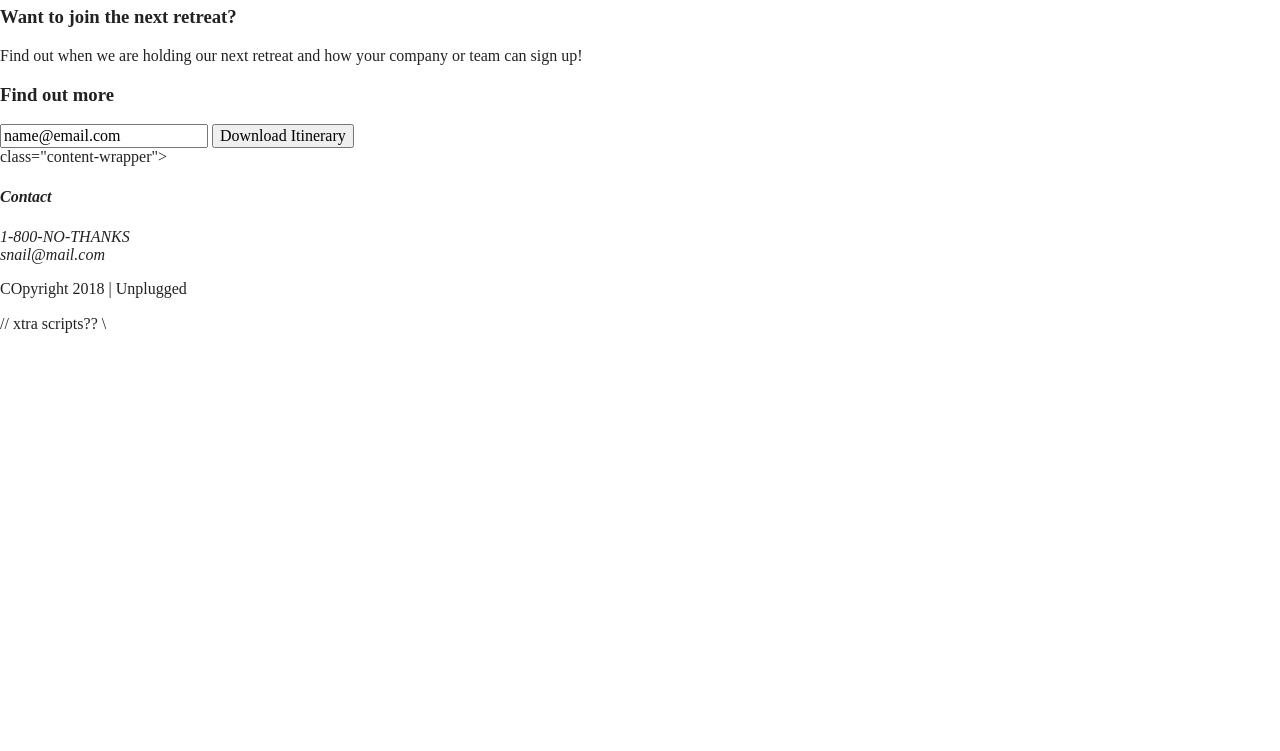
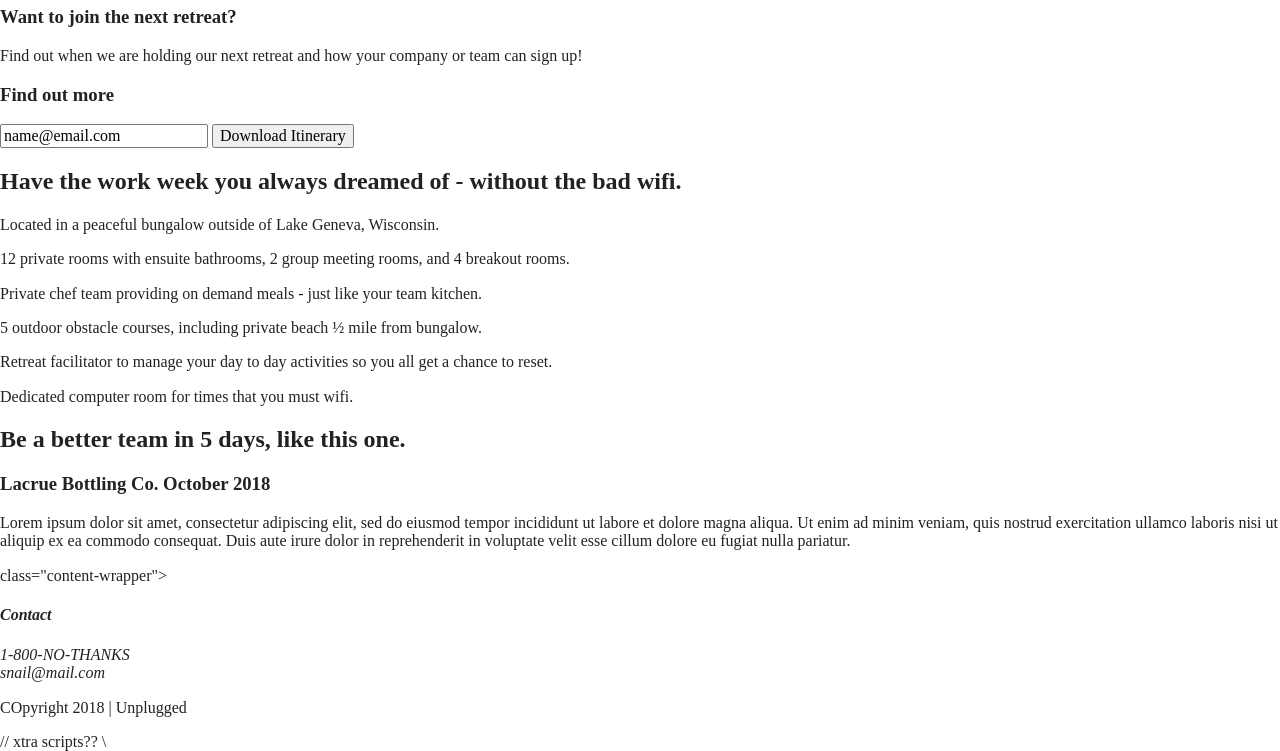
Before and after one commit to bluescaban/responsive-project, a website built with Parcel: page index.html in a window 1280 px wide. Shown: the part 180-931 px from the top of the page. Before the commit the page ends 800 px from the top, so only its background shows below. Built offline with nearby package versions, Linux system fonts and the light colour scheme.

Commit message:
more html

```diff
--- a/index.html
+++ b/index.html
@@ -3,14 +3,11 @@
 
 <head>
   <meta charset="utf-8">
-  <title></title>
+  <title>Response</title>
+  <meta http-equiv="x-ua-compatible" content="ie=edge">
+
   <meta name="description" content="">
   <meta name="viewport" content="width=device-width, initial-scale=1">
-
-  <meta property="og:title" content="">
-  <meta property="og:type" content="">
-  <meta property="og:url" content="">
-  <meta property="og:image" content="">
 
   <link rel="manifest" href="site.webmanifest">
   <link rel="apple-touch-icon" href="icon.png">
@@ -18,9 +15,6 @@
 
   <link rel="stylesheet" href="css/normalize.css">
   <link rel="stylesheet" href="css/main.css">
-
-  <meta name="theme-color" content="#fafafa">
-  <title>Response</title>
 </head>
 
 <body>
@@ -33,8 +27,8 @@
           <div class="header-divider"></div>
           <nav>
               <ul>
-                  <li><a href="faq/index.html" target="_blank"></a></li>
-                  <li><a href="about/index.html" terget="_blank">About</a>
+                  <li><a href="faq/index.html" target="_blank">FAQ</a></li>
+                  <li><a href="about/index.html" terget="_blank">About</a></li>
               <ul>
           <nav>
         </div>
@@ -64,6 +58,73 @@
         </div>
       </aside>
 
+      <section clas="feautures">
+          <div class="content-wrapper">
+            <h2>Have the work week you always dreamed of - without the bad wifi.</h2>
+            <div class="features-items">
+                <article>
+                    <p class="fontawesome-icon">
+                    </p>
+                    <p class="features-item-description">
+                        Located in a peaceful bungalow outside of Lake Geneva, Wisconsin.
+                    </p>
+                </article>
+                <article>
+                  <p class="fontawesome-icon">
+                  </p>
+                  <p class="features-item-description">
+                        12 private rooms with ensuite bathrooms, 2 group meeting rooms, and 4 breakout rooms.
+                  </p>
+                </article>
+                <article>
+                  <p class="fontawesome-icon">
+                  </p>
+                  <p class="features-item-description">
+                        Private chef team providing on demand meals - just like your team kitchen.
+                  </p>
+                </article>
+                <article>
+                  <p class="fontawesome-icon">
+                  </p>
+                  <p class="features-item-description">
+                        5 outdoor obstacle courses, including private beach ½ mile from bungalow.
+                  </p>
+                </article>
+                <article>
+                  <p class="fontawesome-icon">
+                  </p>
+                  <p class="features-item-description">
+                        Retreat facilitator to manage your day to day activities so you all get a chance to reset.
+                  </p>
+                </article>
+                <article>
+                  <p class="fontawesome-icon">
+                  </p>
+                  <p class="features-item-description">
+                          Dedicated computer room for times that you must wifi.
+                  </p>
+                </article>
+              </div>
+          </div>
+      <section>
+
+      <section class="reviews">
+          <div class="content-wrapper">
+              <h2>Be a better team in 5 days, like this one.</h2>
+              <article>
+                  <div>
+                    <h3>Lacrue Bottling Co. October 2018</h3>
+                    <p>
+                    Lorem ipsum dolor sit amet, consectetur adipiscing elit, sed do eiusmod tempor incididunt ut labore et
+                    dolore magna aliqua. Ut enim ad minim veniam, quis nostrud exercitation ullamco laboris nisi ut aliquip
+                    ex ea commodo consequat. Duis aute irure dolor in reprehenderit in voluptate velit esse cillum dolore eu
+                    fugiat nulla pariatur.
+                    </p>
+                  </div>
+                </article>
+              </div>
+            </section>
+
     </main>
 
     <footer>
@@ -78,22 +139,22 @@
             <div class="social">
             <div class="social-icons">
               <p>
-                <a href="" target="_blank"></a>
+                <a href="https://www.facebook.com/Skillcrush/" target="_blank"></a>
               </p>
               <p>
-                <a href="" target="_blank"></a>
+                <a href="https://twitter.com/Skillcrush" target="_blank"></a>
               <p>
               <p>
-                <a href="" target="_blank"></a>
+                <a href="https://www.instagram.com/skillcrush/" target="_blank"></a>
               <p>
               </div>
             </div>
           </div>
         </div>
 
-          <div class="copyright">
+        <div class="copyright">
             <p>COpyright 2018 | Unplugged</p>
-          <div>
+        <div>
     </footer>
 
   <!-- Add your site or application content here -->
@@ -102,11 +163,9 @@
 
 // xtra scripts??
   <script src="https://code.jquery.com/jquery-3.3.1.min.js" integrity="sha256-FgpCb/KJQlLNfOu91ta32o/NMZxltwRo8QtmkMRdAu8="
-    crossorigin="anonymous">
-  </script>
+    crossorigin="anonymous"></script>
   <script>
-    window.jQuery || document.write('<script src="js/vendor/jquery-3.3.1.min.js"><\/script>')
-  </script>
+    window.jQuery || document.write('<script src="js/vendor/jquery-3.3.1.min.js"><\/script>')</script>
 
   <script src="js/plugins.js"></script>
   <script src="js/main.js"></script>
```
